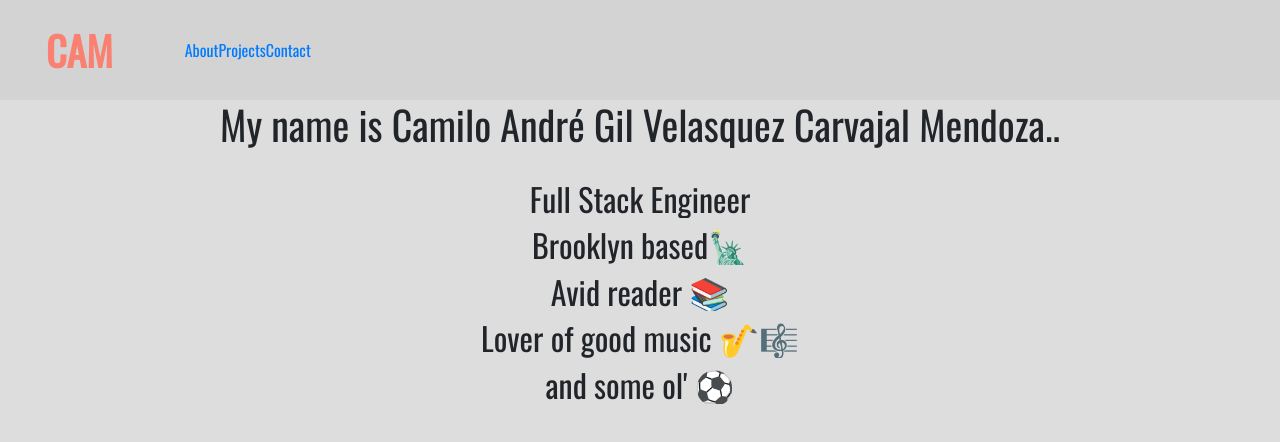
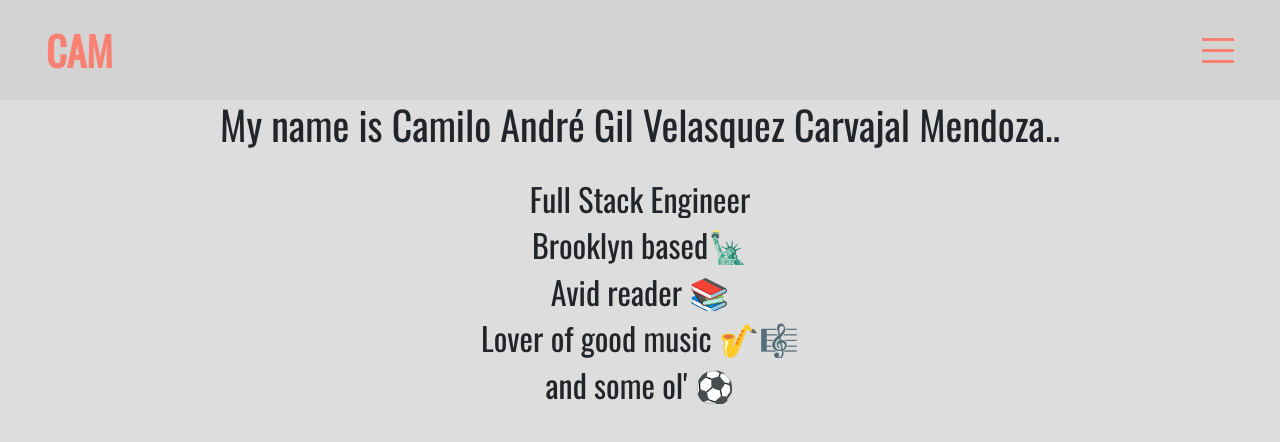
Before and after one commit to gilcamiloa/camfolio, a React (Create React App) app: page / in a window 1280 px wide. Shown: the top 442 px of the page. Built offline with nearby package versions, Linux system fonts and the light colour scheme.

Commit message:
first iteration of sliding menu bar

```diff
--- a/src/components/navbar/Navbar.jsx
+++ b/src/components/navbar/Navbar.jsx
@@ -4,6 +4,7 @@ import './navbar.scss'
 export default function Navbar({ menuOpen, setMenuOpen }) {
   return (
     <div className='navbar'>
+    {/* <div className={"topbar " + (menuOpen && "active")}> */}
       <div className='wrapper'>
         <div className="left">
           <a href="#intro" className="logo">CAM</a>
@@ -16,12 +17,7 @@ export default function Navbar({ menuOpen, setMenuOpen }) {
               {/* <Menu/> */}
           </div>
         </div>
-        <div className="justify-content-between">
-          <a href="#about">About</a>
-          <a href="#projects">Projects</a>
-          <a href="#contact">Contact</a>
-        </div>
       </div>
     </div>
-  )
+  );
 }
--- a/src/components/navbar/navbar.scss
+++ b/src/components/navbar/navbar.scss
@@ -7,9 +7,11 @@
   position: fixed;
   top: 0;
   background-color:rgba(211, 211, 211, 1);
-  z-index: 2;
+  z-index: 3;
+  transition: all 1s ease;
 
   .wrapper {
+    width:100vw;
     padding:10px 30px;
     display:flex;
     align-items: center;
@@ -18,7 +20,6 @@
     .left {
       display: flex;
       align-items: center;
-      justify-content: left;
 
 
       .logo {
@@ -60,7 +61,7 @@
         span {
           width: 100%;
           height: 3px;
-          // background-color: $maincolor;
+          background-color: $maincolor;
           transform-origin: left;
           transition: all 2s ease;
         }
@@ -88,5 +89,4 @@
       }
     }
   }
-
 }
```
